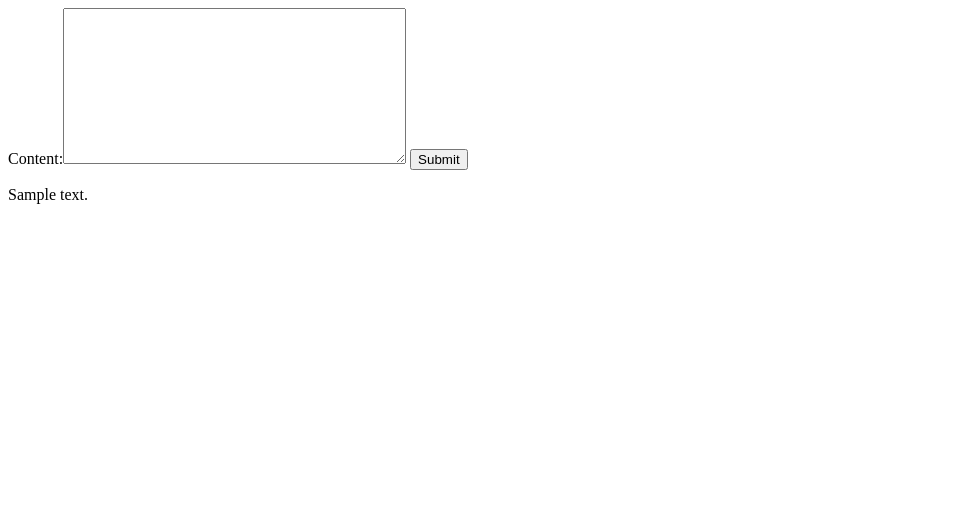
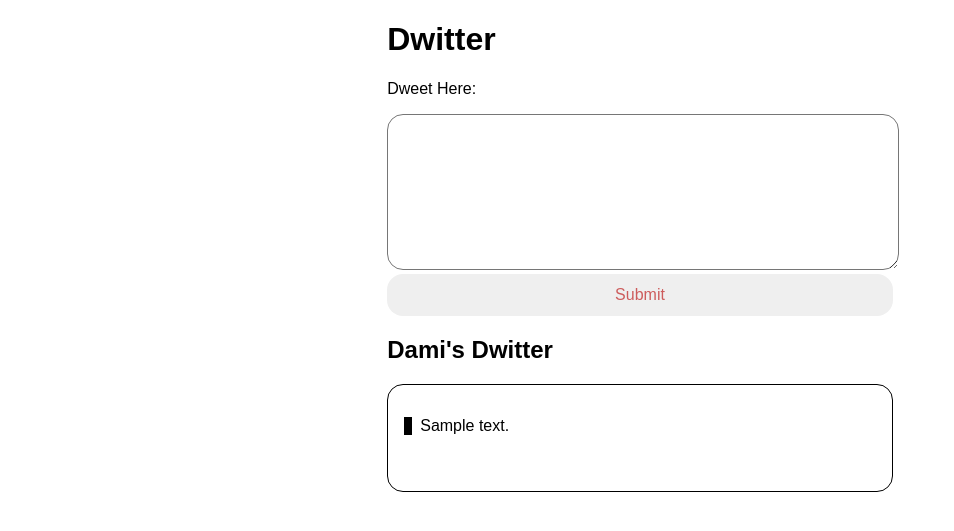
Before and after one commit to damilolabadmus/dwitter, a Django app: page / in a window 1280 px wide. Shown: the top 531 px of the page, without its empty margins (0-954 px from the left). Run offline with Django 3.2, Linux system fonts and the light colour scheme; tables that the repository leaves empty hold one stand-in row (values such as "Sample post").

Commit message:
added css

```diff
--- a/post/templates/post/index.html
+++ b/post/templates/post/index.html
@@ -3,18 +3,75 @@
 <head>
     <meta charset="UTF-8">
     <title>Index</title>
+
+    <style>
+        body {
+            font-family: sans-serif;
+        }
+
+        main {
+            margin: 0 auto;
+            width: 40%;
+        }
+
+        label {
+            display: none;
+        }
+
+        button {
+            display: block;
+            width: 100%;
+            padding: 0.75rem;
+            border: none;
+            border-radius: 1rem;
+            font-size: 1rem;
+            color: indianred;
+        }
+
+        textarea {
+            width: 100%;
+            border-radius: 1rem;
+        }
+
+        .tweets {
+            border: 1px solid #000;
+            padding: 1rem;
+            border-radius: 1rem;
+        }
+
+        .tweet {
+            margin-bottom: 2.5rem;
+            border-left: 0.5rem solid #000;
+            padding-left: 0.5rem;
+        }
+
+        .tweet_timestamp {
+            font-size: 0.75rem;
+        }
+    </style>
 </head>
 <body>
+    <main>
+        <header>
+            <h1>Dwitter</h1>
+        </header>
 
+        <p>Dweet Here: </p>
         <form method="post" enctype="multipart/form-data">
                 {% csrf_token %}
                 {{ tweet_form }}
                 <button type="submit">Submit</button>
         </form>
 
+        <h2>Dami's Dwitter</h2>
+        <div class="tweets">
             {% for tweet in all_tweets %}
+                <div class="tweet">
                     <p>{{ tweet.content }}</p>
+                </div>
+            {% endfor %}
+        </div>
+    </main>
 
-    {% endfor %}
 </body>
 </html>
```
Lines whose indentation alone changed are shown as unchanged.
